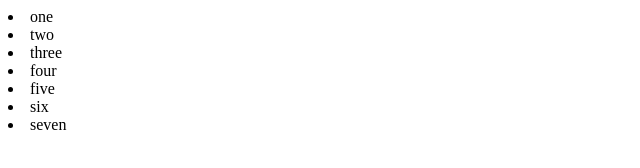
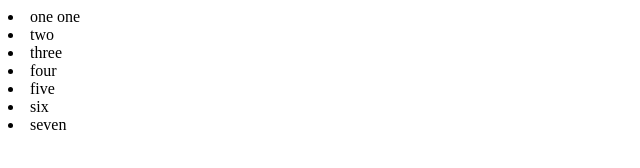
Before and after one commit to Zelaway/Practice, a plain HTML site: page index.html in a window 1280 px wide. Shown: the full height of the page, 0-640 px from the left. Drawn offline with Linux system fonts and the light colour scheme.

Commit message:
creating test conflict

```diff
--- a/index.html
+++ b/index.html
@@ -4,7 +4,7 @@
 	<title>New</title>
 </head>
 <body>
-	<li>one</li>
+	<li>one one</li>
 	<li>two</li>
 	<li>three</li>
 	<li>four</li>
```
